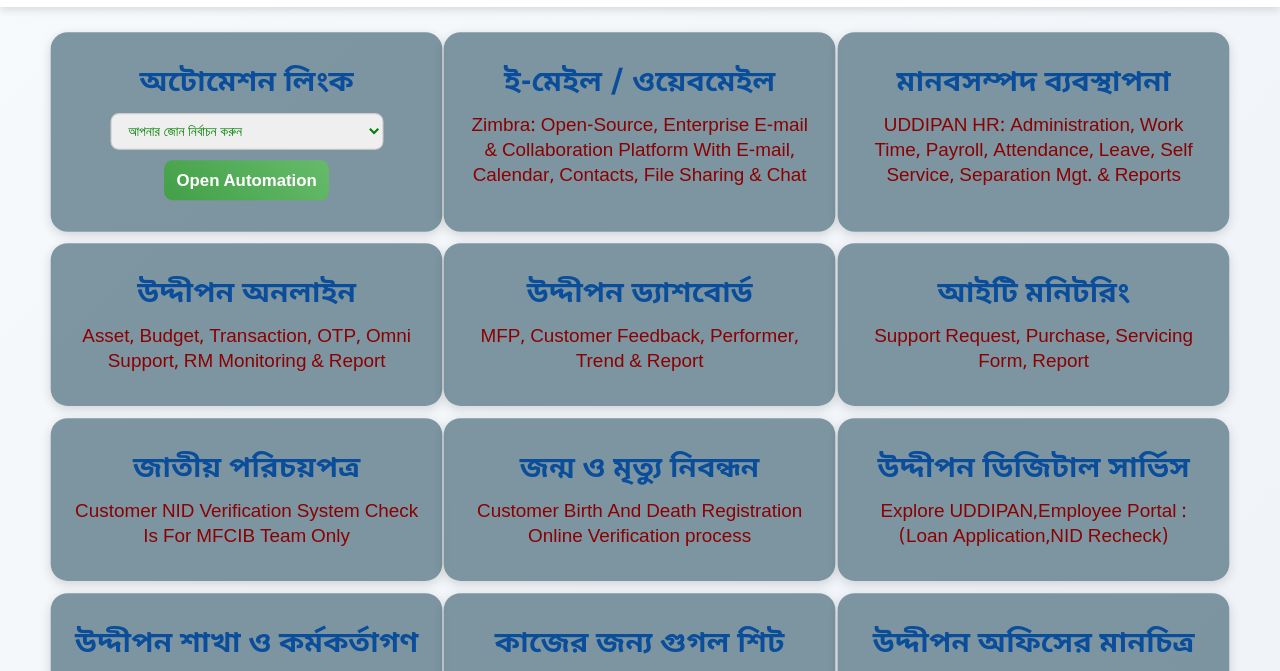
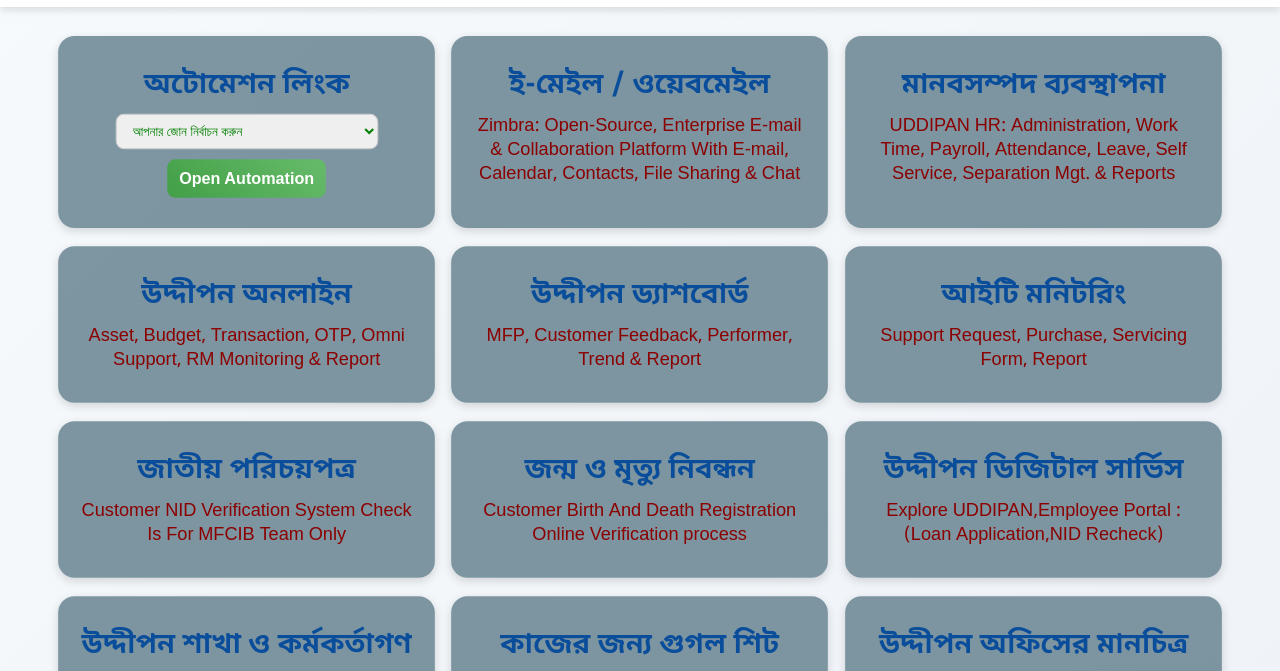
Before and after one commit to bdziaul/Others, a plain HTML site: page index.html in a window 1280 px wide. Shown: the part 93-764 px from the top of the page. Drawn offline with Linux system fonts and the light colour scheme.

Commit message:
Update index.html

```diff
--- a/index.html
+++ b/index.html
@@ -86,7 +86,7 @@ header h1:hover{
   transition: all .3s ease;
   color:#FFEB99; /* lighter text inside box */
   text-align: center; /* সব content center */
-  transform: scale(1.05); /* একটু বড় দেখানোর জন্য */
+  transform: scale(1.01); /* একটু বড় দেখানোর জন্য */
 }
 
 /* Hover effect remove */
```
